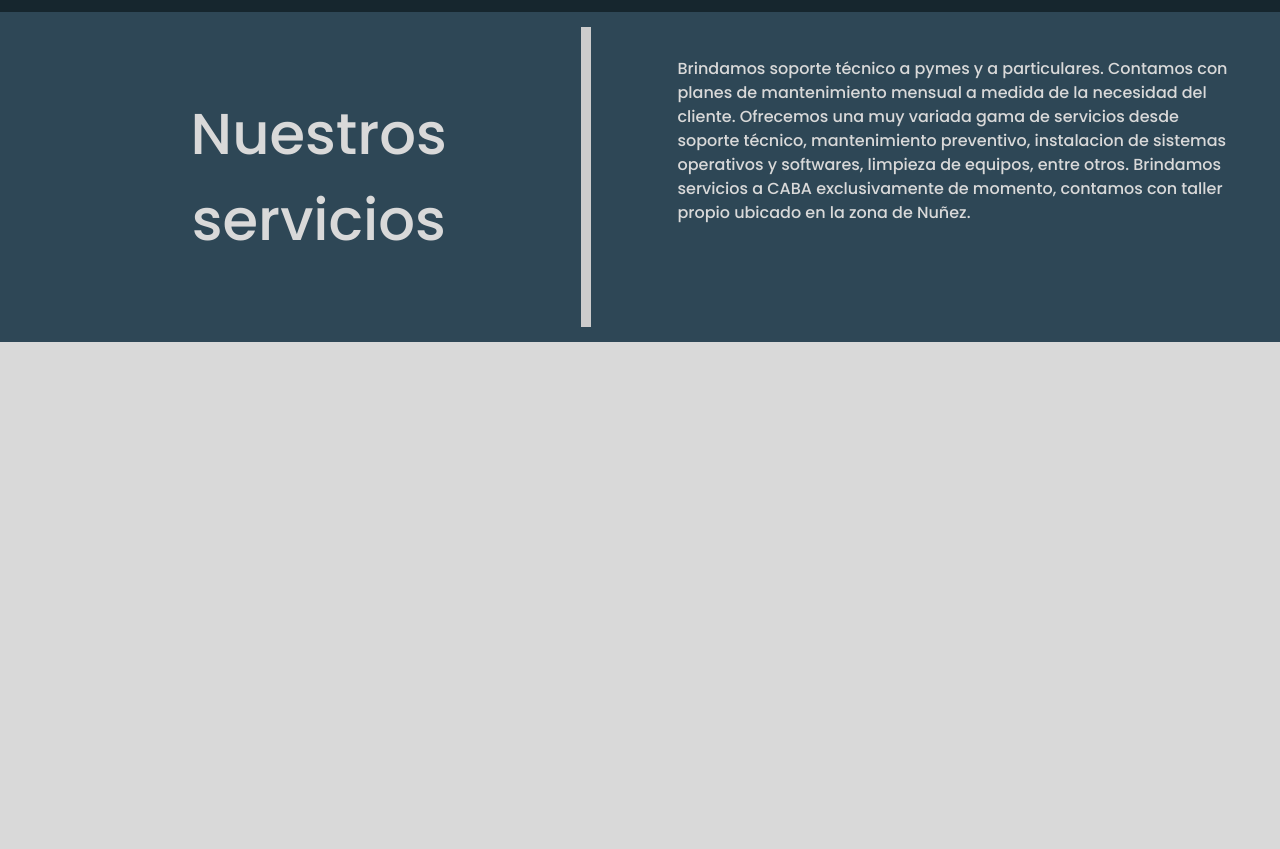
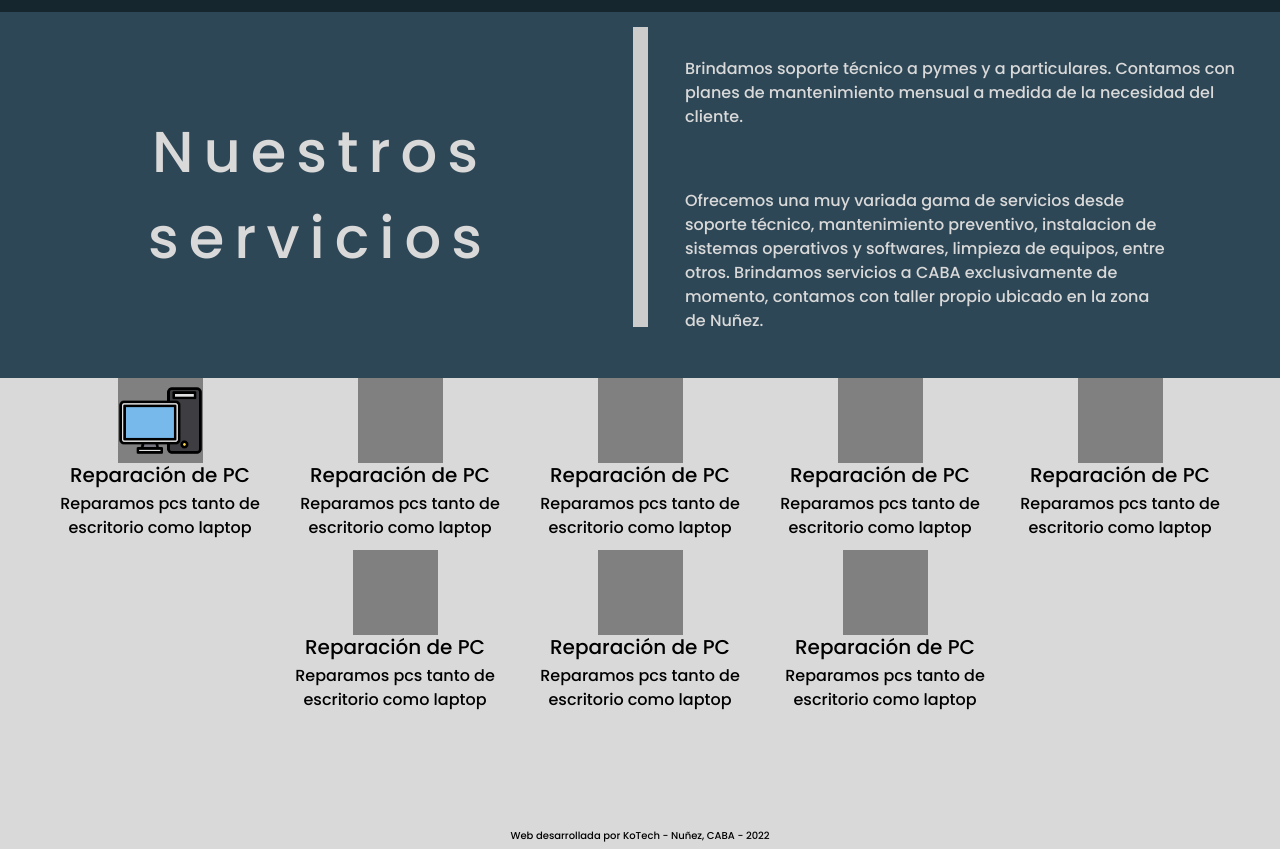
Before and after one commit to Koo-San/kotech_44530, a website: page pages/servicios.html in a window 1280 px wide. Shown: the part 98-947 px from the top of the page. Before the commit the page ends 800 px from the top, so only its background shows below. Drawn offline with nearby package versions, Linux system fonts and the light colour scheme; files whose address does not match are found by name.

Commit message:
serv page DONE

```diff
--- a/css/stylesheet.css
+++ b/css/stylesheet.css
@@ -290,11 +290,13 @@ header {
     color: var(--background);
     font-size: var(--text-xl);
     text-align: center;
+    letter-spacing: 1rem;
 }
 
 .servtextobanner{
     color: var(--background);
     text-align: left;
+
 }
 
 .divisorbanner{
@@ -303,12 +305,25 @@ header {
     background-color: #CCC;
 }
 
+.espaciadoServ{
+    width: 300px;
+}
+
+.servPriPar{
+    padding-top: 200px;
+}
+
 .fotoejemplo {
-    background-color: grey;
+    background-color: gray;
     width: 85px;
     height: 85px;
+    margin: auto;
 }
 
+.adjustServ{
+    width: 240px;
+    height: 172px;
+}
 
 
 /*footer planes*/
@@ -327,6 +342,10 @@ header {
 
 .footer_planes p {
     display: flex;
+}
+
+.espaciadoFinal{
+    height: 100px;
 }
 
 
--- a/pages/servicios.html
+++ b/pages/servicios.html
@@ -42,7 +42,6 @@
     <div class="row servbanner p-xl-4">
 
         <div class="col d-flex justify-content-center align-items-center">
-
             <div class="row">
                 <div class="servtitulo">
                     Nuestros
@@ -51,23 +50,87 @@
                     servicios
                 </div>
             </div>
+        </div>
         <div class="divisorbanner"></div>
-        </div>
-
-        <div class="col d-flex">
-            <div class="p-5 servtextobanner">
-                <p>Brindamos soporte técnico a pymes y a
+        <div class="col">
+            <div class="p-5 servtextobanner d-flex justify-content-center align-items-center servPriPar">
+                Brindamos soporte técnico a pymes y a
                 particulares. Contamos con
                 planes de mantenimiento mensual a medida de la necesidad del
                 cliente.
+            </div>
+            <div class="p-5 servtextobanner d-flex justify-content-center align-items-center">
                 Ofrecemos una muy variada gama de servicios desde soporte
                 técnico, mantenimiento preventivo, instalacion de sistemas
                 operativos y softwares, limpieza de equipos, entre otros.
                 Brindamos servicios a CABA exclusivamente de momento, contamos
-                    con taller propio ubicado en la zona de Nuñez.</p>
+                con taller propio ubicado en la zona de Nuñez.
+                <div class="espaciadoServ"></div>
             </div>
         </div>
     </div>
+
+
+    <div class="main_container row">
+        <div class="col d-grid text-center">
+            <img src="../img/4703650.png" alt="" class="fotoejemplo">
+            <h2 class="">Reparación de PC</h2>
+            <p class="">Reparamos pcs tanto de escritorio como laptop</p>
+        </div>
+
+        <div class="col d-grid text-center">
+            <div class="fotoejemplo"></div>
+            <h2>Reparación de PC</h2>
+            <p>Reparamos pcs tanto de escritorio como laptop</p>
+        </div>
+
+        <div class="col d-grid text-center">
+            <div class="fotoejemplo"></div>
+            <h2>Reparación de PC</h2>
+            <p>Reparamos pcs tanto de escritorio como laptop</p>
+        </div>
+
+        <div class="col d-grid text-center">
+            <div class="fotoejemplo"></div>
+            <h2>Reparación de PC</h2>
+            <p>Reparamos pcs tanto de escritorio como laptop</p>
+        </div>
+
+        <div class="col d-grid text-center">
+            <div class="fotoejemplo"></div>
+            <h2>Reparación de PC</h2>
+            <p>Reparamos pcs tanto de escritorio como laptop</p>
+        </div>
+
+    </div>
+
+    <div class="main_container row d-flex">
+        <div class="col d-grid text-center adjustServ">
+            <div class="fotoejemplo"></div>
+            <h2>Reparación de PC</h2>
+            <p>Reparamos pcs tanto de escritorio como laptop</p>
+        </div>
+        <div class="col text-center adjustServ">
+            <div class="fotoejemplo"></div>
+            <h2>Reparación de PC</h2>
+            <p>Reparamos pcs tanto de escritorio como laptop</p>
+        </div>
+        <div class="col text-center adjustServ">
+            <div class="fotoejemplo"></div>
+            <h2>Reparación de PC</h2>
+            <p>Reparamos pcs tanto de escritorio como laptop</p>
+        </div>
+        <div class="espaciadoFinal"></div>
+    </div>
+
+
+
+
+    <footer class="credit_footer">
+        <p>Web desarrollada por KoTech - Nuñez, CABA - 2022</p>
+    </footer>
+
+
 
 
 
```
Also changed, not shown: img/4703650.png (added). Lines whose indentation alone changed are shown as unchanged.
